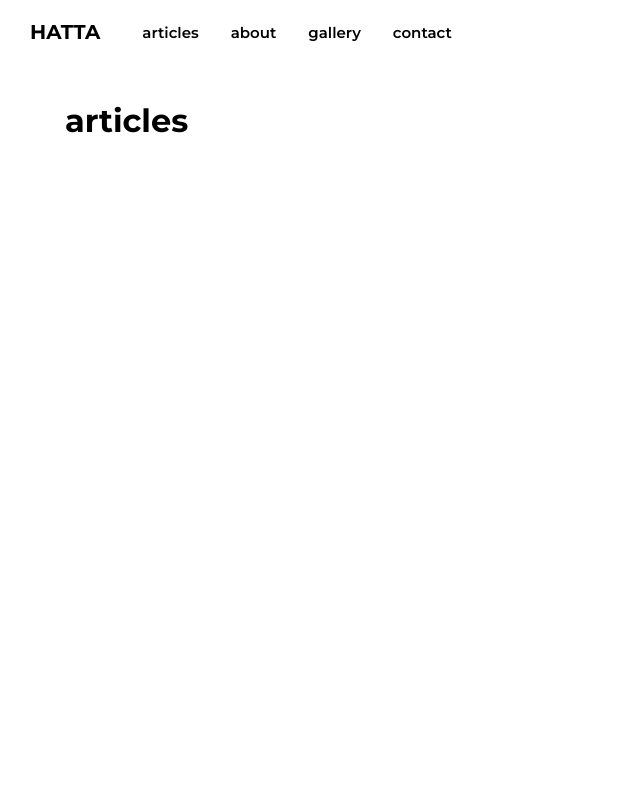
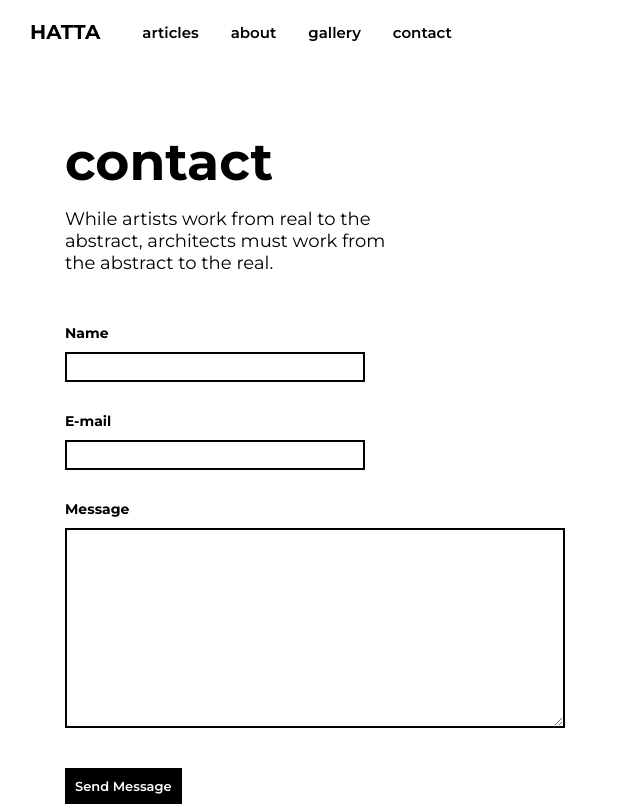
Before and after one commit to KajaPiechowka/gatsby-hatta-website, a Gatsby site in the folder hatta-website/: page /contact in a window 1280 px wide. Shown: the whole page, without its empty margins (0-640 px from the left). Built offline with nearby package versions, Linux system fonts and the light colour scheme; Gatsby itself is replaced by a stand-in of ours.

Commit message:
form done

```diff
--- a/hatta-website/package.json
+++ b/hatta-website/package.json
@@ -7,9 +7,12 @@
   "dependencies": {
     "@mdx-js/mdx": "^1.6.18",
     "@mdx-js/react": "^1.6.18",
+    "axios": "^0.20.0",
     "babel-plugin-styled-components": "^1.11.1",
     "dotenv": "^8.2.0",
+    "formik": "^2.2.0",
     "gatsby": "^2.24.63",
+    "gatsby-background-image": "^1.1.2",
     "gatsby-image": "^2.4.19",
     "gatsby-plugin-layout": "^1.3.11",
     "gatsby-plugin-manifest": "^2.4.30",
--- a/hatta-website/src/Layouts/index.js
+++ b/hatta-website/src/Layouts/index.js
@@ -1,6 +1,7 @@
 import React from "react"
 import GlobalStyle from "../assets/styles/globalStyles"
 import Navigation from "../components/Navigation/Navigation"
+import styled from "styled-components"
 
 const MainLayout = ({ children }) => (
   <>
--- a/hatta-website/src/components/Button/Button.js
+++ b/hatta-website/src/components/Button/Button.js
@@ -7,6 +7,7 @@ const Button = styled.button`
   color: #ffffff;
   font-size: 13px;
   border: none;
+  marigin-bottom: 30px;
 `
 
 export default Button
--- a/hatta-website/src/pages/contact.js
+++ b/hatta-website/src/pages/contact.js
@@ -1,5 +1,93 @@
 import React from "react"
+import PageInfo from "../components/PageInfo/PageInfo"
+import styled from "styled-components"
+import Button from "../components/Button/Button"
+import { Formik } from "formik"
+import axios from "axios"
 
-const ContactPage = () => <h1>articles</h1>
+const pageData = {
+  title: "contact",
+  paragraph:
+    "While artists work from real to the abstract, architects must work from the abstract to the real. ",
+}
+
+const StyledInput = styled.input`
+  display: block;
+  border: 2px solid black;
+  background: none;
+  font-family: "Montserrat", sans serif;
+  font-size: 20px;
+  height: ${({ as }) => (as ? `200px` : `auto`)};
+  width: ${({ as }) => (as ? `500px` : `300px`)};
+  margin-bottom: ${({ as }) => as && "40px"};
+`
+const StyledLabel = styled.label`
+margin 30px 0 10px;
+display:block;
+font-size: 14px;
+font-weight:bold;
+font-family:"Montserrat", sans serif;
+
+`
+const ContactPage = () => (
+  <>
+    <PageInfo title={pageData.title} paragraph={pageData.paragraph} />
+
+    <Formik
+      initialValues={{ name: "", email: "", message: "" }}
+      onSubmit={(values, { setSubmitting }) => {
+        axios
+          .post(
+            "http://localhost:5001/hatta-website-8fcec/us-central1/sendEmail",
+            values
+          )
+          .then(res => {
+            console.log(res)
+            setSubmitting(false)
+          })
+          .catch(err => {
+            console.log(err)
+            setSubmitting(false)
+          })
+      }}
+    >
+      {({ values, handleChange, handleBlur, handleSubmit, isSubmitting }) => (
+        <form>
+          <StyledLabel htmlFor="name">Name</StyledLabel>
+          <StyledInput
+            type="text"
+            name="name"
+            id="name"
+            onChange={handleChange}
+            onBlur={handleBlur}
+            value={values.name}
+          />
+          <StyledLabel htmlFor="email">E-mail</StyledLabel>
+          <StyledInput
+            type="e-mail"
+            name="email"
+            id="email"
+            onChange={handleChange}
+            onBlur={handleBlur}
+            value={values.email}
+          />
+          <StyledLabel>Message</StyledLabel>
+          <StyledInput
+            as="textarea"
+            type="text"
+            name="message"
+            id="message"
+            onChange={handleChange}
+            onBlur={handleBlur}
+            value={values.message}
+          />
+          <Button disable={isSubmitting} onClick={handleSubmit}>
+            Send Message
+          </Button>
+        </form>
+      )}
+    </Formik>
+  </>
+)
 
 export default ContactPage
```
Also changed, not shown: hatta-website/src/pages/about.js (+83 -1 lines), 1 other file.
